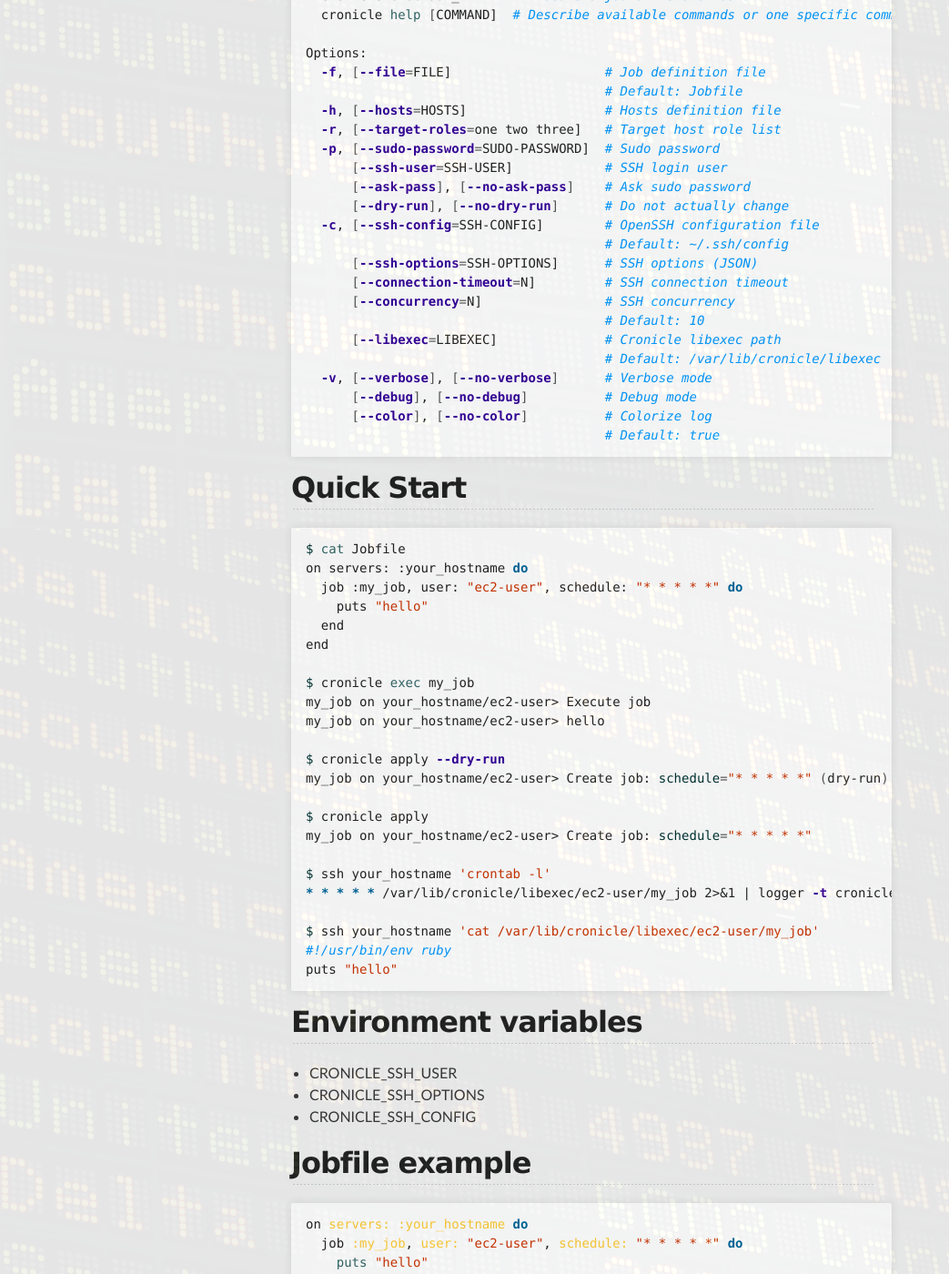
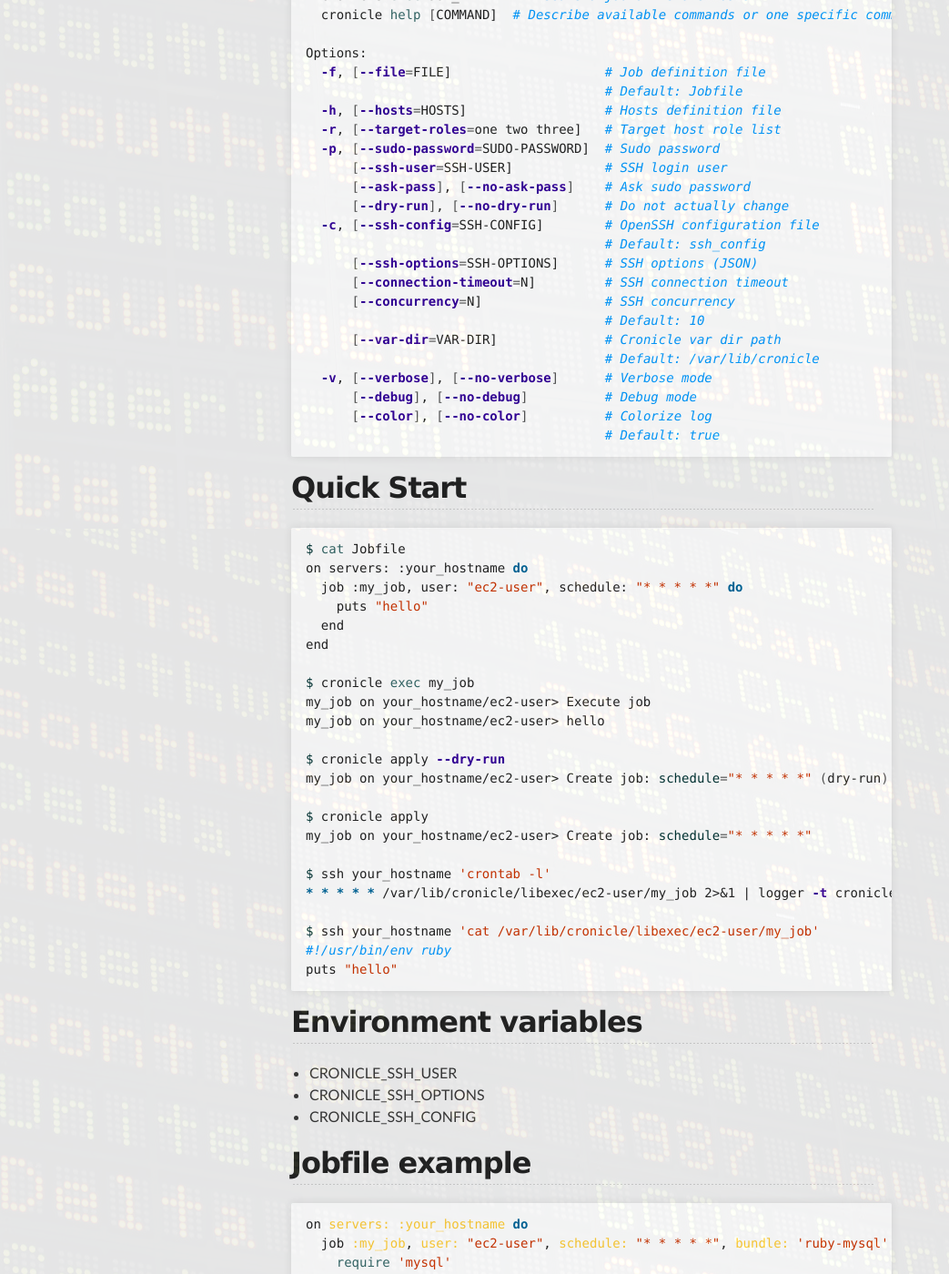
Before and after one commit to codenize-tools/cronicle, a Jekyll site: the page built from index.md, in a window 1280 px wide and 1400 px high, scrolled down 789 px. Shown: the whole window at 91% size, without its empty margins (0-1043 px from the left). Built offline with Jekyll 4.4.1, drawn with Linux system fonts in a browser that asks for light colours; some of the changed text lies outside the part shown.

Commit message:
Update index.md

```diff
--- a/index.md
+++ b/index.md
@@ -39,13 +39,13 @@
       [--ask-pass], [--no-ask-pass]    # Ask sudo password
       [--dry-run], [--no-dry-run]      # Do not actually change
   -c, [--ssh-config=SSH-CONFIG]        # OpenSSH configuration file
-                                       # Default: ~/.ssh/config
+                                       # Default: ssh_config
       [--ssh-options=SSH-OPTIONS]      # SSH options (JSON)
       [--connection-timeout=N]         # SSH connection timeout
       [--concurrency=N]                # SSH concurrency
                                        # Default: 10
-      [--libexec=LIBEXEC]              # Cronicle libexec path
-                                       # Default: /var/lib/cronicle/libexec
+      [--var-dir=VAR-DIR]              # Cronicle var dir path
+                                       # Default: /var/lib/cronicle
   -v, [--verbose], [--no-verbose]      # Verbose mode
       [--debug], [--no-debug]          # Debug mode
       [--color], [--no-color]          # Colorize log
@@ -90,8 +90,12 @@
 
 {% highlight ruby %}
 on servers: :your_hostname do
-  job :my_job, user: "ec2-user", schedule: "* * * * *" do
-    puts "hello"
+  job :my_job, user: "ec2-user", schedule: "* * * * *", bundle: 'ruby-mysql' do
+    require 'mysql'
+    my = Mysql.connect('hostname', 'username', 'password', 'dbname')
+    my.query("select col1, col2 from tblname").each do |col1, col2|
+      p col1, col2
+    end
   end
 
   job :my_job2, user: "ec2-user", schedule: "* * * * *", content: <<-EOS
```
